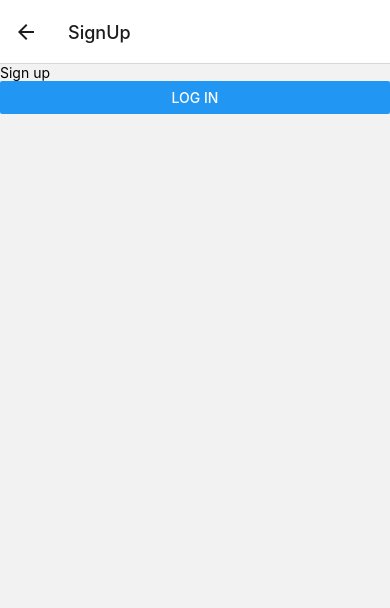
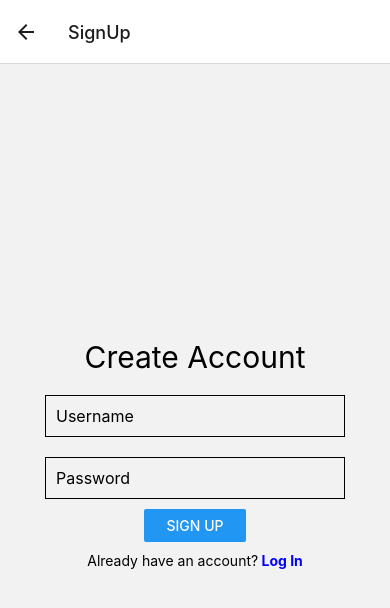
Before and after one commit to ascodeasice/messaging-app, a React Native app: screen /SignUp in a window 390 px wide. Shown: the top 608 px of the page. Built offline with nearby package versions, Linux system fonts and the light colour scheme.

Commit message:
feat(SignUpScreen): finsh styling SignUpScreen

```diff
--- a/src/components/SignUpScreen.tsx
+++ b/src/components/SignUpScreen.tsx
@@ -1,20 +1,67 @@
 import { NativeStackScreenProps } from '@react-navigation/native-stack'
-import React from 'react'
-import { Button, Text, View } from 'react-native'
+import React, { useState } from 'react'
+import { Button, StyleSheet, Text, TextInput, View } from 'react-native'
 import { RootStackParamList } from '../../App'
 
 interface SignUpProps extends NativeStackScreenProps<RootStackParamList,'SignUp'>{
 
 }
 
+type SignUpInput={
+  username:string;
+  password:string;
+}
 
 const SignUpScreen = ({navigation}:SignUpProps) => {
+  const [input, setInput] = useState<SignUpInput>({username:'',password:''});
+
+  const signUp = () => {
+    // TODO: sign up
+    console.log(input);
+   }
+
   return (
-    <View>
-      <Text>Sign up</Text>
-      <Button title='Log In' onPress={() => { navigation.navigate('Login') }}/>
+    <View style={styles.screen}>
+      <Text style={styles.heading}>Create Account</Text>
+      <TextInput style={styles.input} placeholder='Username' value={input.username}
+       onChangeText={(value) => { setInput((prev) => ({...prev,username:value})) }}/>
+      <TextInput style={styles.input} placeholder='Password'secureTextEntry value={input.password}
+      onChangeText={(text) => { setInput((prev) => ({...prev,password:text})) }}/>
+      <Button title='    SIGN UP    ' onPress={signUp}/>
+      <Text style={styles.text}>
+        Already have an account?
+        <Text style={styles.link} onPress={() => { navigation.navigate('Login') }}>{` Log In`}</Text>
+      </Text>
     </View>
     )
 }
 
+const styles=StyleSheet.create({
+  screen:{
+    flex:1,
+    alignItems:'center',
+    justifyContent:'center',
+  },
+  heading:{
+    fontSize:30,
+    textAlign:'center',
+    marginBottom:10
+  },
+  text:{
+    textAlign:'center',
+    marginTop:10
+  },
+  link:{
+    color:'blue',
+    fontWeight:'bold'
+  },
+  input:{
+    borderWidth:1,
+    padding:10,
+    margin:10,
+    width:300,
+    fontSize:16
+  }
+})
+
 export default SignUpScreen
```
